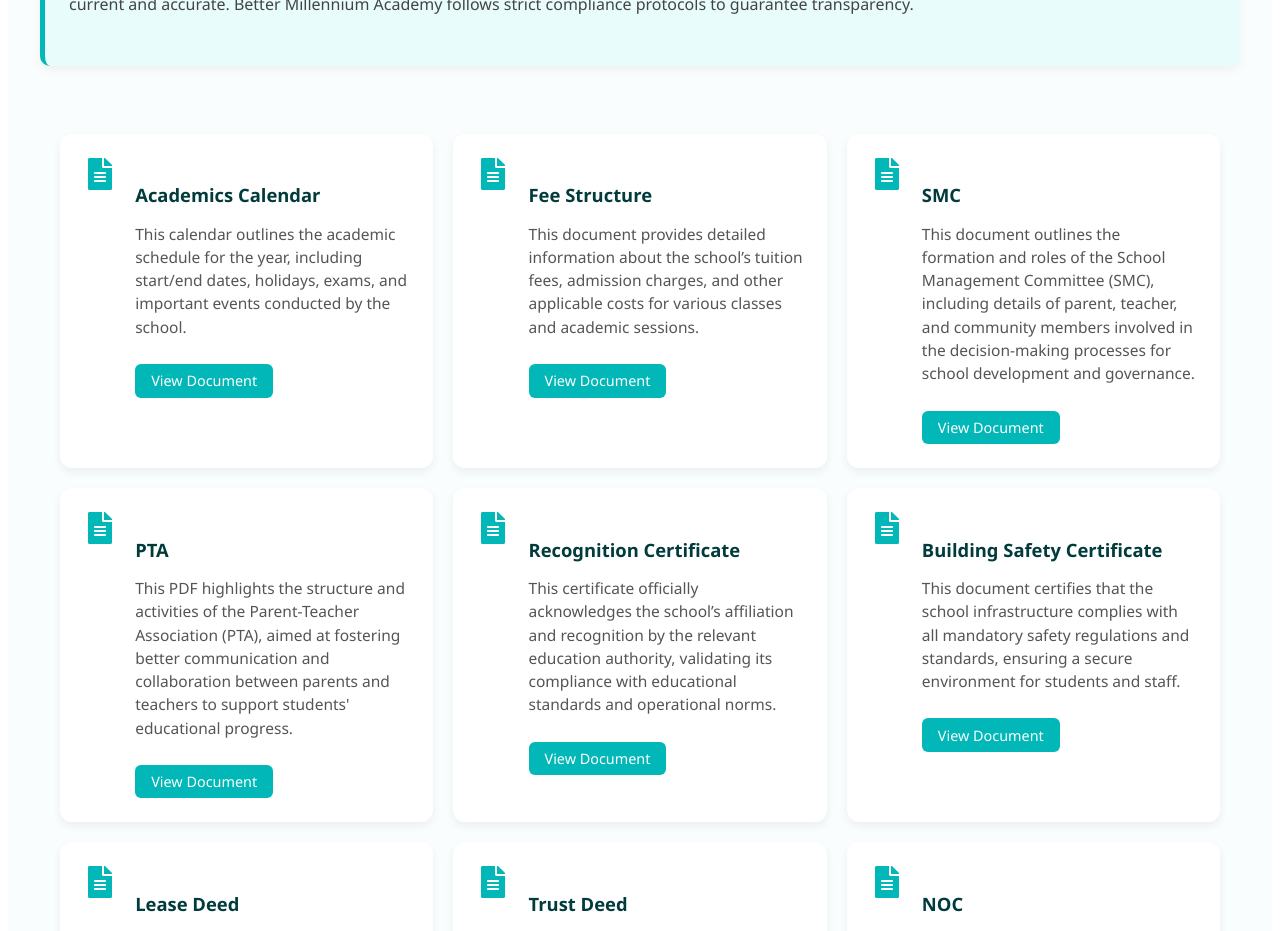
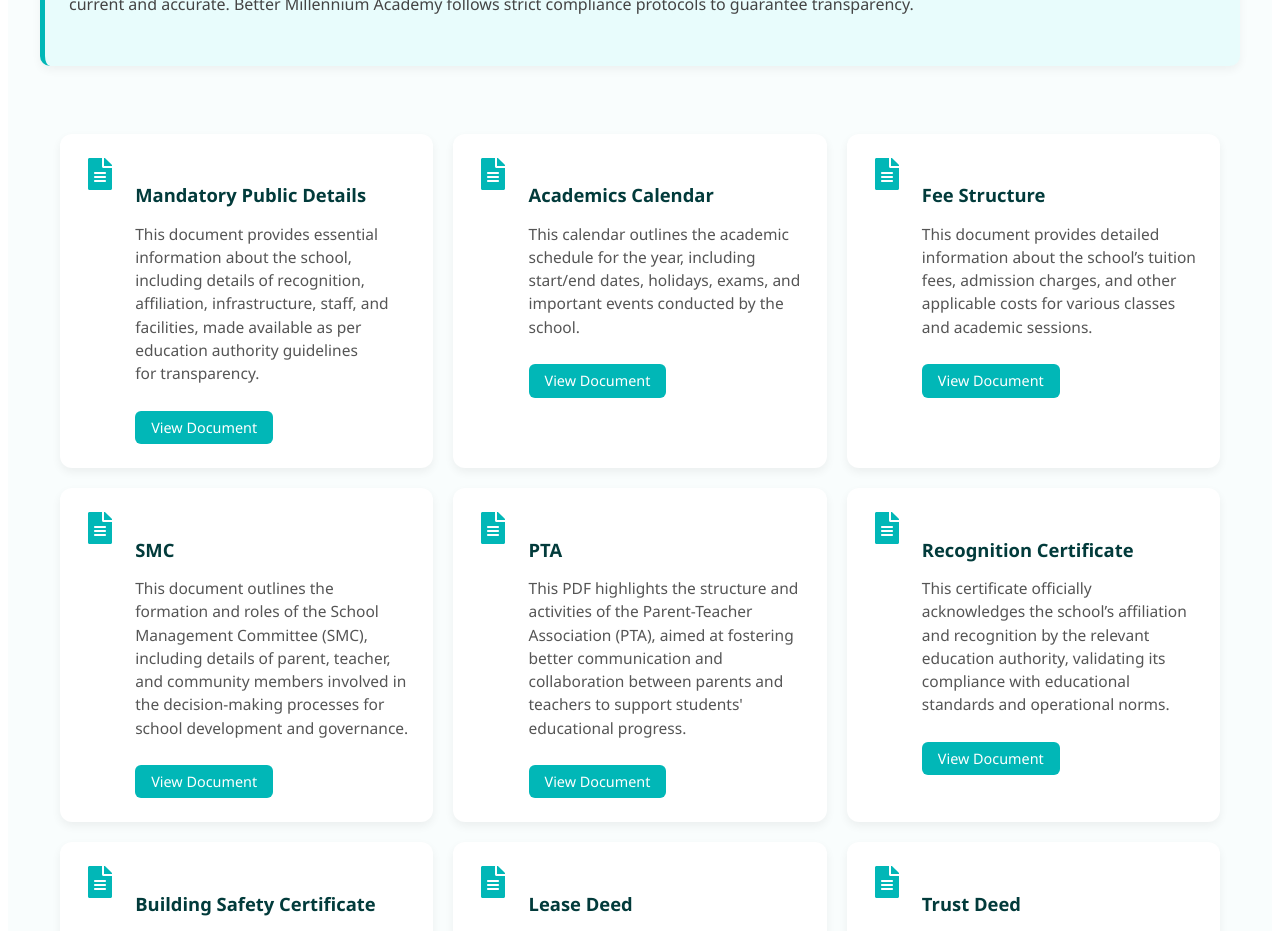
Before and after one commit to gauravtiwari1107/bmacademy-school-website, a React (Vite) app: page /disclosure in a window 1280 px wide. Shown: the part 840-1771 px from the top of the page. Built offline with nearby package versions, Linux system fonts and the light colour scheme.

Commit message:
Added new pdf

```diff
--- a/src/pages/Disclosure.jsx
+++ b/src/pages/Disclosure.jsx
@@ -37,6 +37,17 @@
       </section>
 
       <section className="disclosure-list">
+
+          <div className="disclosure-item">
+          <FaFileAlt className="disclosure-icon" />
+          <div>
+            <h4>Mandatory Public Details</h4>
+            <p> This document provides essential information about the school, including details of recognition, affiliation, infrastructure, staff, and facilities, made available as per education authority guidelines for transparency.</p>
+            <a href="/documents/MPD.pdf" target="_blank" rel="noopener noreferrer" className="pdf-button" >
+            View Document
+            </a>
+          </div>
+        </div>
 
         <div className="disclosure-item">
           <FaFileAlt className="disclosure-icon" />
```
Also changed, not shown: 1 other file (tests, documents, lock files or other folders).
